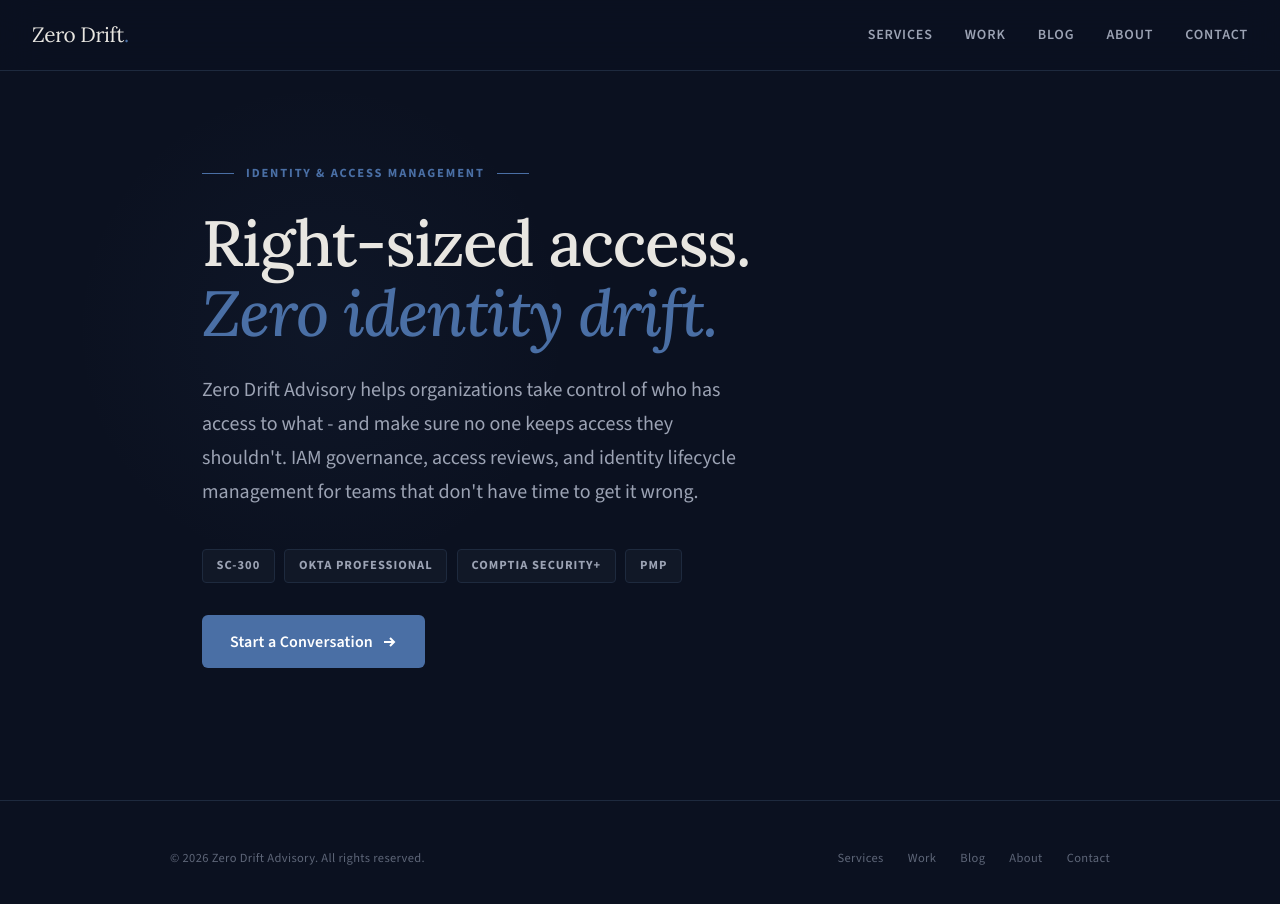
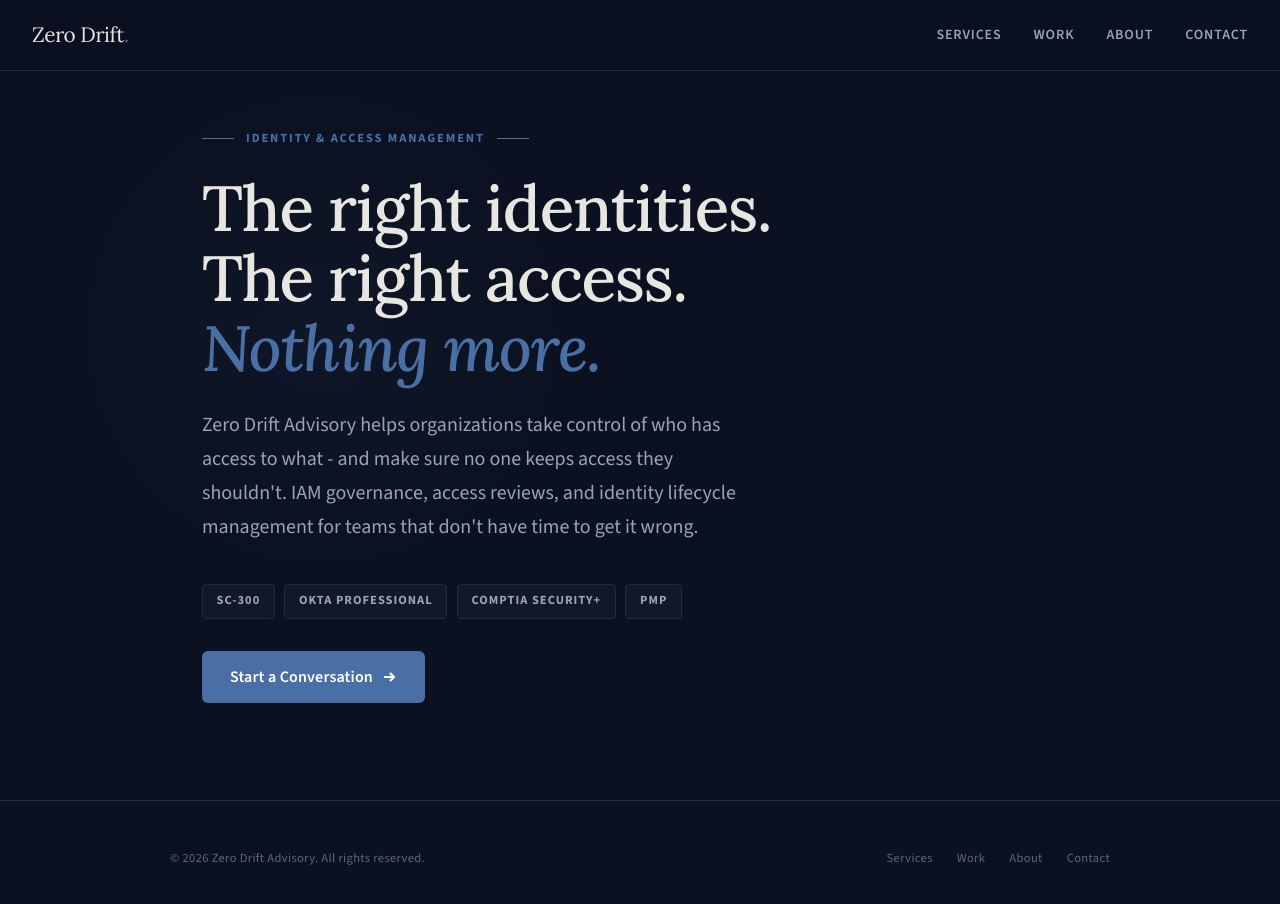
Before and after one commit to jakeflow/zerodriftadvisory, a plain HTML site: page index.html in a window 1280 px wide. Drawn offline with nearby package versions, Linux system fonts and the light colour scheme.

Commit message:
Update index.html

```diff
--- a/index.html
+++ b/index.html
@@ -71,7 +71,6 @@
   <div class="nav-links">
     <a href="services.html">Services</a>
     <a href="case-studies.html">Work</a>
-    <a href="blog.html">Blog</a>
     <a href="about.html">About</a>
     <a href="contact.html">Contact</a>
   </div>
@@ -81,7 +80,7 @@
 <div class="page">
   <div class="hero">
     <div class="hero-tag">Identity &amp; Access Management</div>
-    <h1>Right-sized access.<br><em>Zero identity drift.</em></h1>
+    <h1>The right identities.<br>The right access.<br><em>Nothing more.</em></h1>
     <p class="hero-sub">Zero Drift Advisory helps organizations take control of who has access to what - and make sure no one keeps access they shouldn't. IAM governance, access reviews, and identity lifecycle management for teams that don't have time to get it wrong.</p>
     <div class="hero-certs">
       <span class="cert-badge">SC-300</span>
@@ -103,7 +102,6 @@
     <div class="footer-links">
       <a href="services.html">Services</a>
       <a href="case-studies.html">Work</a>
-      <a href="blog.html">Blog</a>
       <a href="about.html">About</a>
       <a href="contact.html">Contact</a>
     </div>
```
